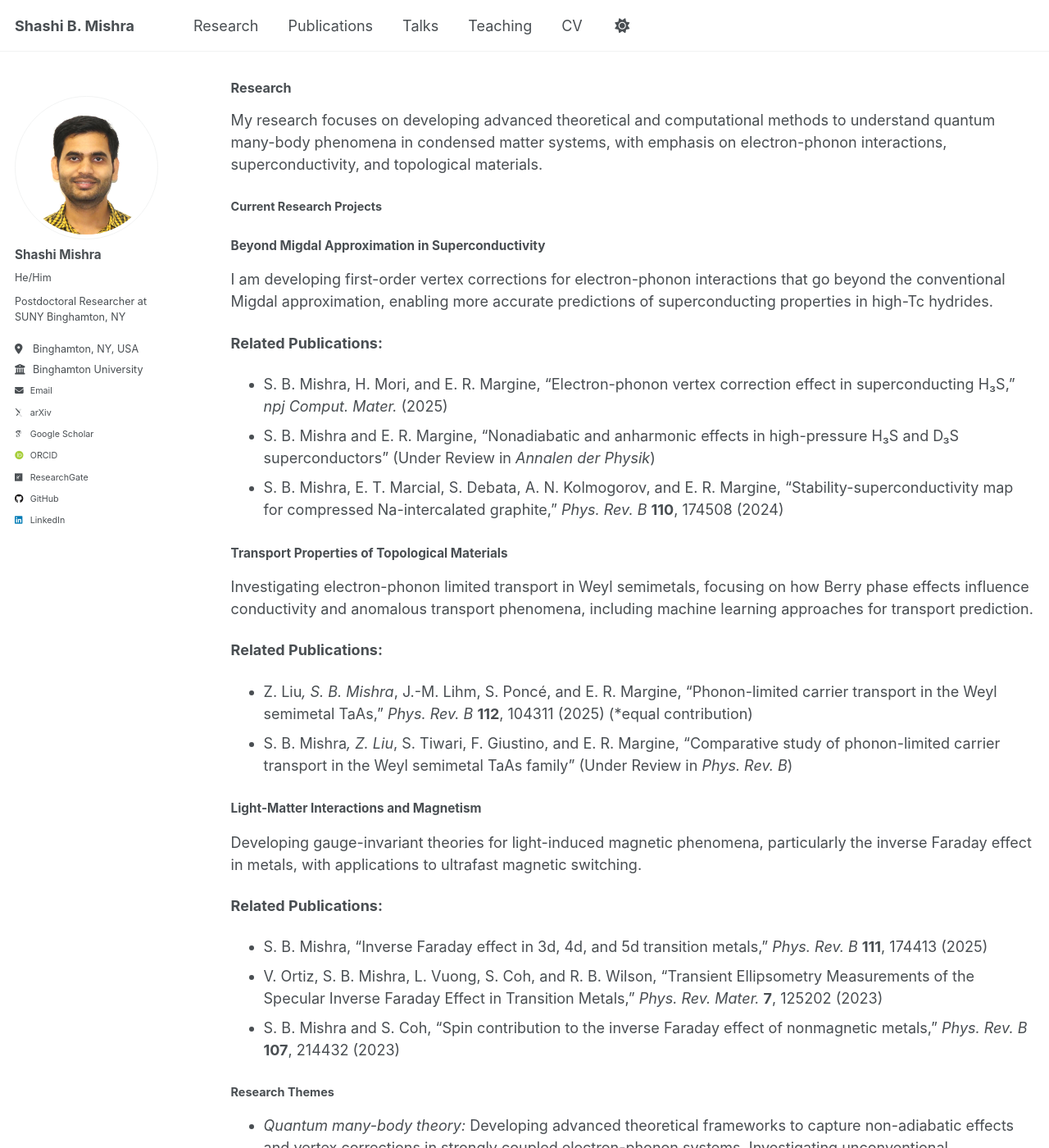
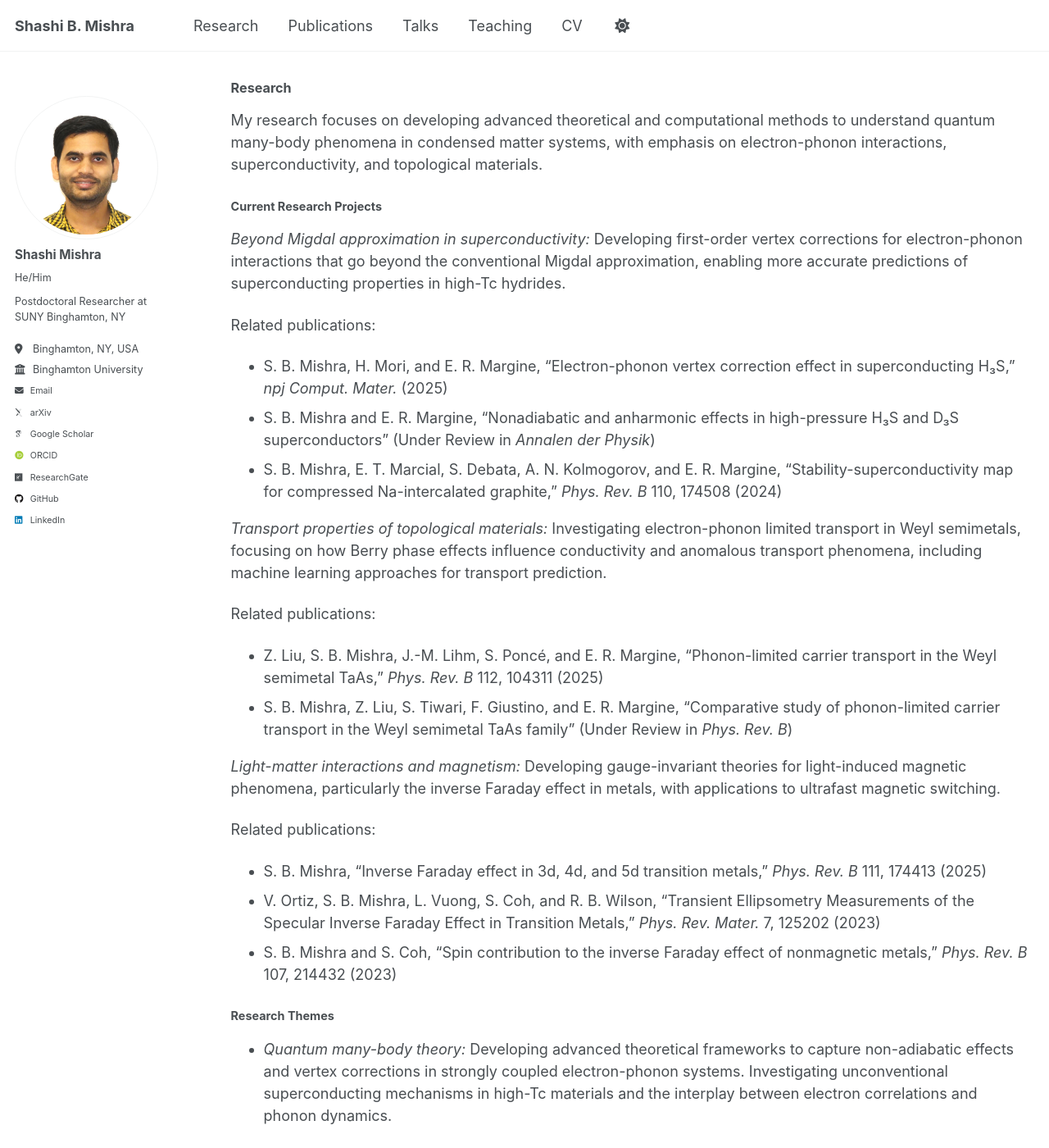
Before and after one commit to Shashi-phy/shashi-phy.github.io, a Jekyll site: the page built from _pages/research.md, in a window 1280 px wide and 1400 px high. Shown: the whole window at 82% size. Built offline with Jekyll 4.4.1, drawn with Linux system fonts in a browser that asks for light colours; some web fonts are replaced; a script that is not in the unit is left out.

Commit message:
more updates for research page and about pahe

```diff
--- a/_pages/research.md
+++ b/_pages/research.md
@@ -11,28 +11,25 @@ My research focuses on developing advanced theoretical and computational methods
 
 ## Current Research Projects
 
-### Beyond Migdal Approximation in Superconductivity
-I am developing first-order vertex corrections for electron-phonon interactions that go beyond the conventional Migdal approximation, enabling more accurate predictions of superconducting properties in high-Tc hydrides.
+*Beyond Migdal approximation in superconductivity:* Developing first-order vertex corrections for electron-phonon interactions that go beyond the conventional Migdal approximation, enabling more accurate predictions of superconducting properties in high-Tc hydrides.
 
-**Related Publications:**
+Related publications:
 - S. B. Mishra, H. Mori, and E. R. Margine, "Electron-phonon vertex correction effect in superconducting H₃S," *npj Comput. Mater.* (2025)
 - S. B. Mishra and E. R. Margine, "Nonadiabatic and anharmonic effects in high-pressure H₃S and D₃S superconductors" (Under Review in *Annalen der Physik*)
-- S. B. Mishra, E. T. Marcial, S. Debata, A. N. Kolmogorov, and E. R. Margine, "Stability-superconductivity map for compressed Na-intercalated graphite," *Phys. Rev. B* **110**, 174508 (2024)
+- S. B. Mishra, E. T. Marcial, S. Debata, A. N. Kolmogorov, and E. R. Margine, "Stability-superconductivity map for compressed Na-intercalated graphite," *Phys. Rev. B* 110, 174508 (2024)
 
-### Transport Properties of Topological Materials
-Investigating electron-phonon limited transport in Weyl semimetals, focusing on how Berry phase effects influence conductivity and anomalous transport phenomena, including machine learning approaches for transport prediction.
+*Transport properties of topological materials:* Investigating electron-phonon limited transport in Weyl semimetals, focusing on how Berry phase effects influence conductivity and anomalous transport phenomena, including machine learning approaches for transport prediction.
 
-**Related Publications:**
-- Z. Liu*, S. B. Mishra*, J.-M. Lihm, S. Poncé, and E. R. Margine, "Phonon-limited carrier transport in the Weyl semimetal TaAs," *Phys. Rev. B* **112**, 104311 (2025) (*equal contribution)
-- S. B. Mishra*, Z. Liu*, S. Tiwari, F. Giustino, and E. R. Margine, "Comparative study of phonon-limited carrier transport in the Weyl semimetal TaAs family" (Under Review in *Phys. Rev. B*)
+Related publications:
+- Z. Liu, S. B. Mishra, J.-M. Lihm, S. Poncé, and E. R. Margine, "Phonon-limited carrier transport in the Weyl semimetal TaAs," *Phys. Rev. B* 112, 104311 (2025)
+- S. B. Mishra, Z. Liu, S. Tiwari, F. Giustino, and E. R. Margine, "Comparative study of phonon-limited carrier transport in the Weyl semimetal TaAs family" (Under Review in *Phys. Rev. B*)
 
-### Light-Matter Interactions and Magnetism
-Developing gauge-invariant theories for light-induced magnetic phenomena, particularly the inverse Faraday effect in metals, with applications to ultrafast magnetic switching.
+*Light-matter interactions and magnetism:* Developing gauge-invariant theories for light-induced magnetic phenomena, particularly the inverse Faraday effect in metals, with applications to ultrafast magnetic switching.
 
-**Related Publications:**
-- S. B. Mishra, "Inverse Faraday effect in 3d, 4d, and 5d transition metals," *Phys. Rev. B* **111**, 174413 (2025)
-- V. Ortiz, S. B. Mishra, L. Vuong, S. Coh, and R. B. Wilson, "Transient Ellipsometry Measurements of the Specular Inverse Faraday Effect in Transition Metals," *Phys. Rev. Mater.* **7**, 125202 (2023)
-- S. B. Mishra and S. Coh, "Spin contribution to the inverse Faraday effect of nonmagnetic metals," *Phys. Rev. B* **107**, 214432 (2023)
+Related publications:
+- S. B. Mishra, "Inverse Faraday effect in 3d, 4d, and 5d transition metals," *Phys. Rev. B* 111, 174413 (2025)
+- V. Ortiz, S. B. Mishra, L. Vuong, S. Coh, and R. B. Wilson, "Transient Ellipsometry Measurements of the Specular Inverse Faraday Effect in Transition Metals," *Phys. Rev. Mater.* 7, 125202 (2023)
+- S. B. Mishra and S. Coh, "Spin contribution to the inverse Faraday effect of nonmagnetic metals," *Phys. Rev. B* 107, 214432 (2023)
 
 ## Research Themes
 
```
